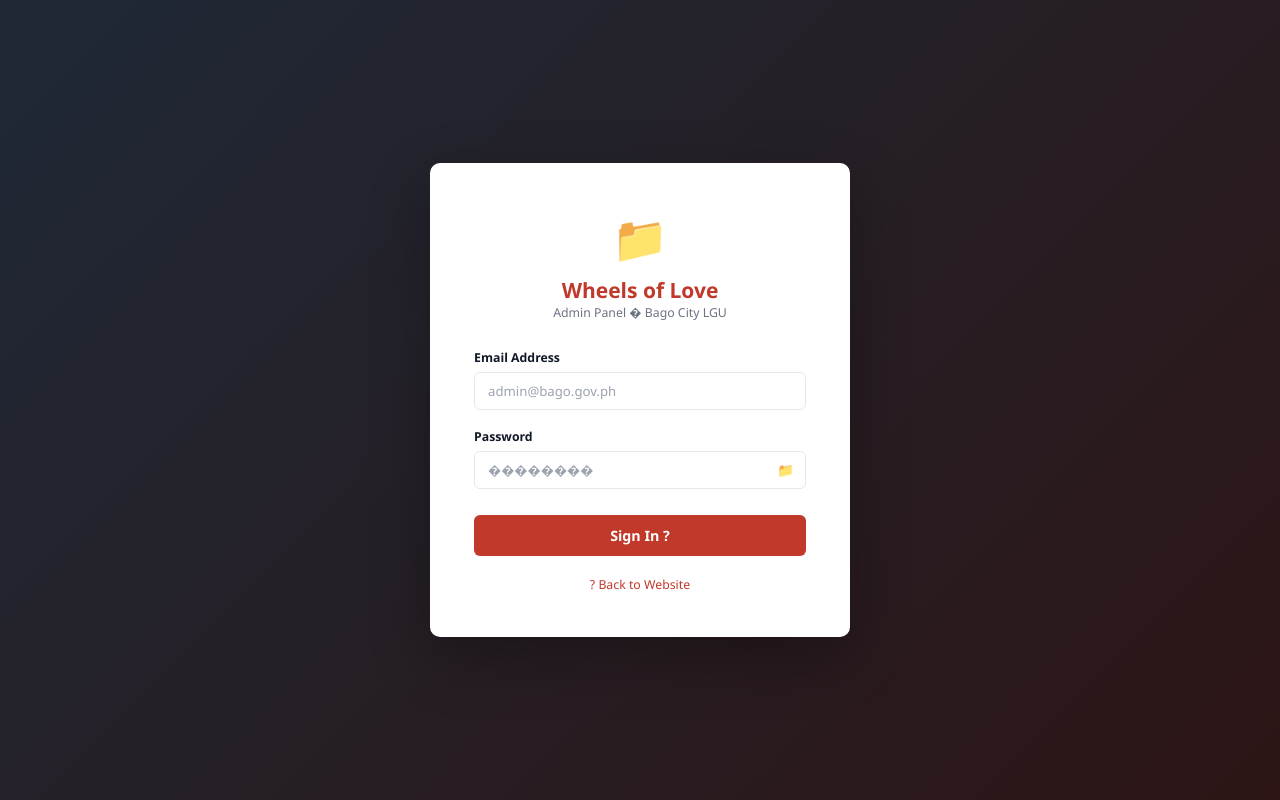
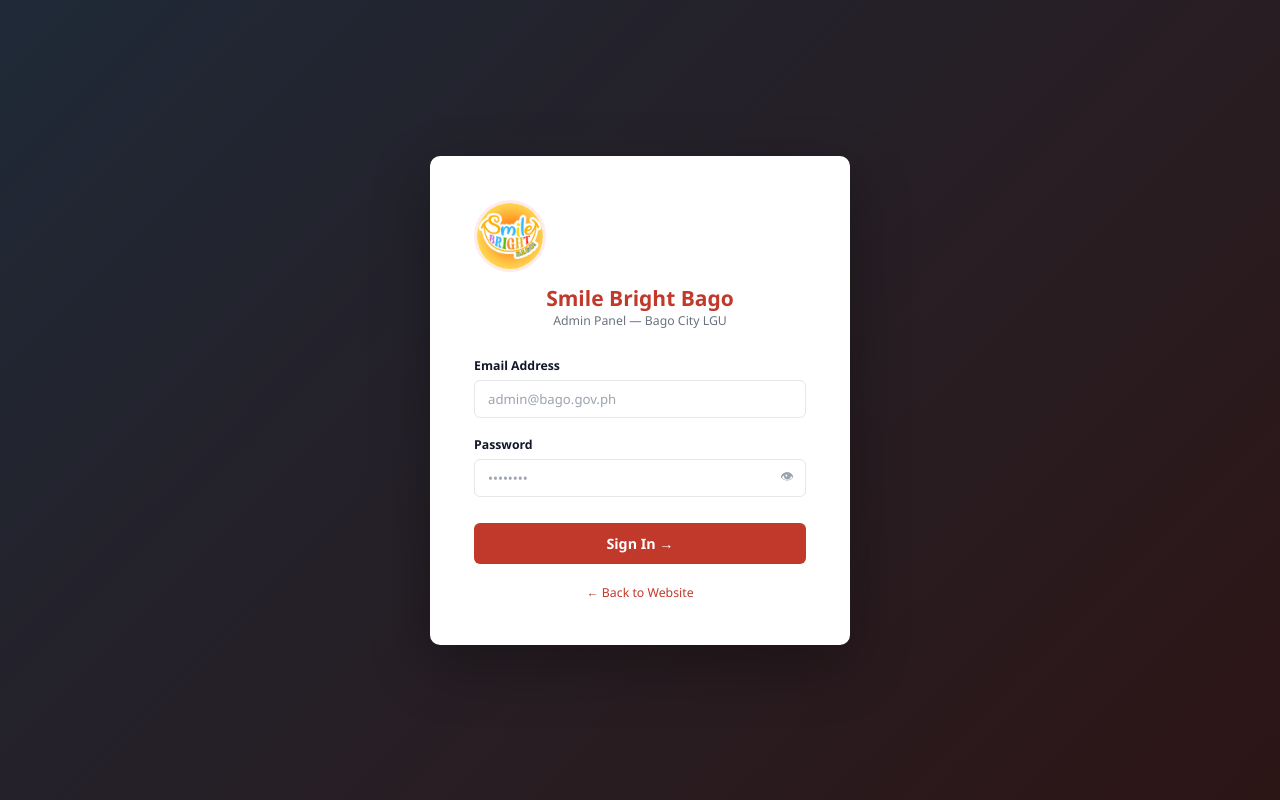
Before and after one commit to ICTcmd/smile-bright-bago, a website: page admin/index.html in a window 1280 px wide. Drawn offline with Linux system fonts and the light colour scheme.

Commit message:
Fix admin: use Smile Bright logo, fix login page, fix all sidebar branding

```diff
--- a/admin/index.html
+++ b/admin/index.html
@@ -3,17 +3,18 @@
 <head>
   <meta charset="UTF-8">
   <meta name="viewport" content="width=device-width, initial-scale=1.0">
-  <title>Admin Login | Wheels of Love</title>
+  <title>Admin Login | Smile Bright Bago</title>
   <link rel="stylesheet" href="../assets/css/admin.css">
-  <link rel="icon" href="../assets/images/bago-city-logo.png" type="image/png">
+  <link rel="icon" href="../assets/images/logo.png" type="image/png">
 </head>
 <body>
 <div class="login-page">
   <div class="login-card">
     <div class="login-logo">
-      <div class="logo-icon">&#128193;</div>
-      <h1>Wheels of Love</h1>
-      <p>Admin Panel � Bago City LGU</p>
+      <img src="../assets/images/logo.png" alt="Smile Bright Bago"
+           style="width:72px;height:72px;border-radius:50%;object-fit:cover;margin-bottom:12px;border:3px solid var(--red-pale)">
+      <h1>Smile Bright Bago</h1>
+      <p>Admin Panel &mdash; Bago City LGU</p>
     </div>
     <div class="login-error" id="loginError" role="alert"></div>
     <form id="loginForm" novalidate>
@@ -26,20 +27,20 @@
         <label class="form-label" for="password">Password</label>
         <div style="position:relative">
           <input type="password" id="password" name="password" class="form-input"
-                 placeholder="��������" required autocomplete="current-password"
+                 placeholder="&bull;&bull;&bull;&bull;&bull;&bull;&bull;&bull;" required autocomplete="current-password"
                  style="padding-right:44px">
           <button type="button" id="togglePw"
                   style="position:absolute;right:12px;top:50%;transform:translateY(-50%);background:none;border:none;color:var(--gray-400);font-size:.9rem;cursor:pointer"
-                  aria-label="Toggle password visibility">&#128193;</button>
+                  aria-label="Toggle password visibility">&#128065;</button>
         </div>
       </div>
       <button type="submit" class="btn-admin btn-admin-primary"
               style="width:100%;justify-content:center;padding:11px;font-size:.95rem;margin-top:8px">
-        Sign In ?
+        Sign In &#8594;
       </button>
     </form>
     <p style="text-align:center;margin-top:20px;font-size:.82rem;color:var(--text-muted)">
-      <a href="../index.html" style="color:var(--red-main)">? Back to Website</a>
+      <a href="../index.html" style="color:var(--red-main)">&#8592; Back to Website</a>
     </p>
   </div>
 </div>
@@ -52,7 +53,7 @@
   document.getElementById('togglePw').addEventListener('click', function() {
     const pw = document.getElementById('password');
     pw.type = pw.type === 'password' ? 'text' : 'password';
-    this.textContent = pw.type === 'password' ? '??' : '??';
+    this.innerHTML = pw.type === 'password' ? '&#128065;' : '&#128064;';
   });
 </script>
 </body>
```
Also changed, not shown: admin/content.html (+3 -4 lines), admin/dashboard.html (+5 -4 lines), admin/gallery.html (+2 -3 lines), admin/messages.html (+3 -4 lines), admin/posts.html (+3 -4 lines), admin/settings.html (+3 -4 lines).
